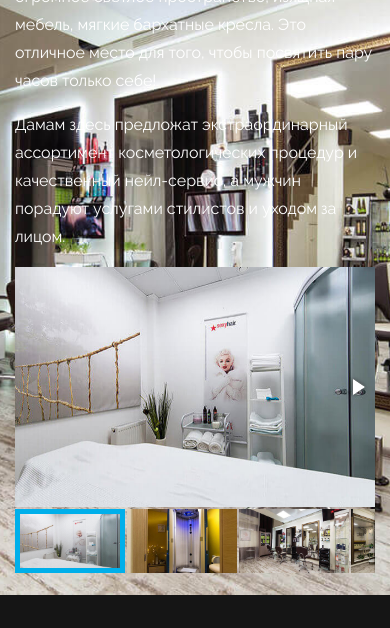
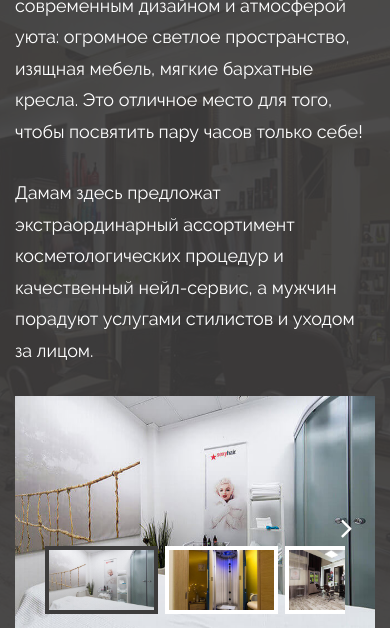
Before and after one commit to NadezhdaDeminceva/SMitler, a website: page app/index.html in a window 390 px wide. Shown: the part 2013-2641 px from the top of the page. Before the commit the page ends 2608 px from the top, so only its background shows below. Drawn offline with Linux system fonts and the light colour scheme; files whose address does not match are found by name.

Commit message:
Оформлена адаптивная галерея

```diff
--- a/app/index.html
+++ b/app/index.html
@@ -204,7 +204,7 @@
 
       				<div class="col-lg-7">
 
-      					<div class="section-gallery fotorama" data-nav="thumbs" data-thumbwidth="110" data-thumbheights="60" data-thumbborderwidth="5">
+      					<div class="section-gallery fotorama" data-nav="thumbs" data-thumbwidth="105" data-thumbheight="60" data-thumbmargin="15" data-thumbborderwidth="4" data-width="100%">
 
       						<img src="img/photos/small/foto-13.jpg" alt="Фото салона красоты">
       						<img src="img/photos/small/foto-15.jpg" alt="Фото салона красоты">
--- a/app/js/common.js
+++ b/app/js/common.js
@@ -54,6 +54,10 @@ $(function() {
 		var ths = $(this);
 		ths.html(ths.html().replace(/(\S+)\s*$/, '<span>$1</span>'));
 	});
+	$('section .h2').each(function() {
+		var ths = $(this);
+		ths.html(ths.html().replace(/^(\S+)/, '<span>$1</span>'));
+	});
 
 	//resize window
 	function onResize() {
--- a/app/sass/_media.sass
+++ b/app/sass/_media.sass
@@ -16,6 +16,13 @@
 		font-size: 14px
 	.carousel-services-item
 		flex-direction: column
+	.s
+		&-king, &-review, &-partners
+			padding: 8% 0
+	.fotorama
+		min-width: 0
+
+
 
 // ≥768px
 +media-breakpoint-down(sm)
@@ -52,6 +59,10 @@
 	.header-composition
 		p
 			font-size: 14px
+	.carousel-services
+		&-composition
+			.h3
+				font-size: 24px
 
 // ≤768px
 +media-breakpoint-up(md)
--- a/app/sass/_vars.sass
+++ b/app/sass/_vars.sass
@@ -4,6 +4,7 @@ $blue: #66C7CD
 $red: #F86868
 $dark: #151515
 $text: #333
+$over: #3D3C3C
 
 // Customization Bootstrap vars from "app/libs/bootstrap/scss/_variables.scss"
 $grid-gutter-width: 30px
--- a/app/sass/main.sass
+++ b/app/sass/main.sass
@@ -62,6 +62,12 @@ section
 	&.inverse
 		color: #fff
 		background-color: $dark
+	.h2
+		font-size: 30px
+		font-weight: 800
+		color: $accent
+		span
+			color: #fff
 
 .img-responsive
 	display: block
@@ -389,4 +395,56 @@ $colors: $blue, $red, $accent
 	&-king, &-review, &-partners
 		padding: 5% 0
 
+	&-king
+		p
+			margin: 30px 0
+			font-size: 18px
+
+.section-overley
+	&::before
+		content: ''
+		position: absolute
+		top: 0
+		left: 0
+		width: 100%
+		height: 100%
+		background-color: $over
+		opacity: .92
+
+.fotorama
+	background-color: rgba($dark, .4)
+	min-width: 653px
+	&__arr-
+		&-next, &-prev
+			&::before
+				font-family: fontawesome
+				font-size: 32px
+		&-next
+			&::before
+				content: '\f105'
+		&-prev
+			&::before
+				content: '\f104'
+				margin-left: 20px
+	&__active
+		.fotorama__thumb
+			border-color: #3d3c3c
+.fotorama__nav
+	&-wrap
+		position: absolute
+		bottom: 15px
+		padding: 0 30px
+		width: 100%
+.fotorama__thumb
+	border: 4px #fff solid
+	transition: border-color .5s ease
+.fotorama__thumb-border
+	border-color: #3d3c3c
+	min-width: 105px
+	min-height: 60px
+.fotorama__nav:after, .fotorama__stage:after,
+.fotorama__nav:before, .fotorama__stage:before
+	display: none
+
+
 @import "media" // Always at the end
```
Also changed, not shown: app/css/main.min.css, app/js/scripts.min.js, app/libs/fotorama/fotorama.css.
